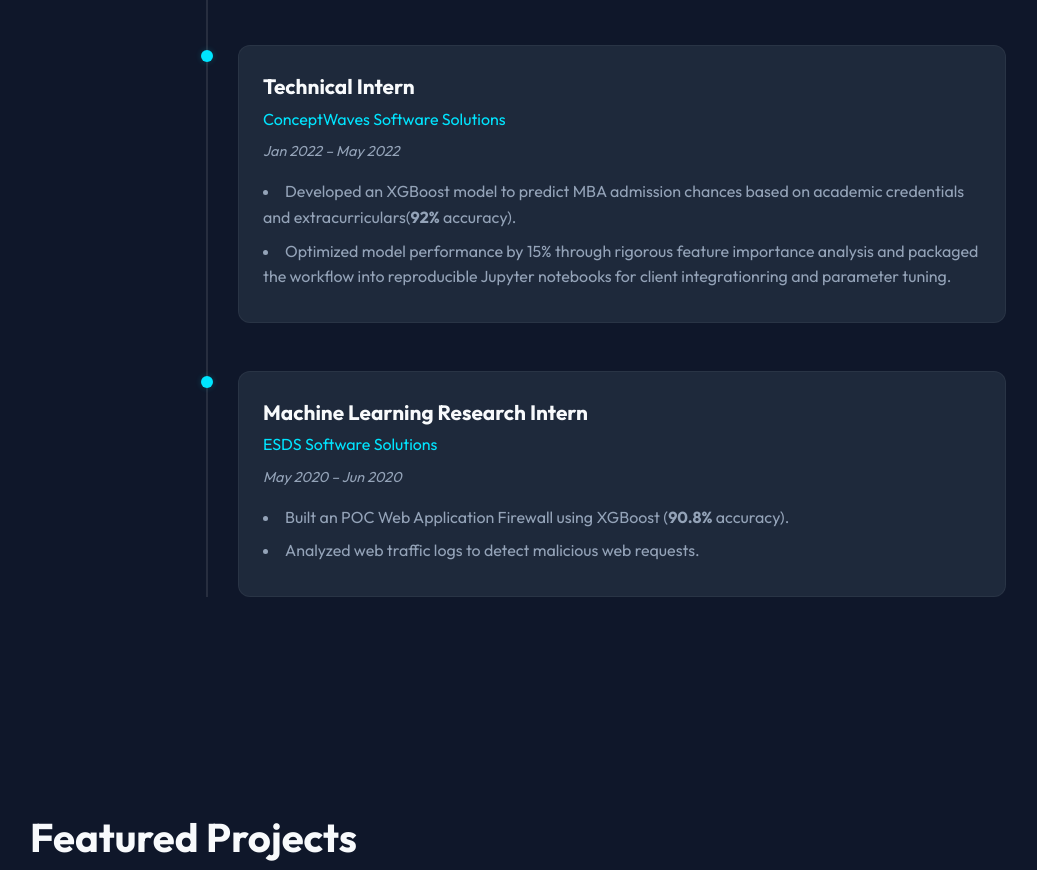
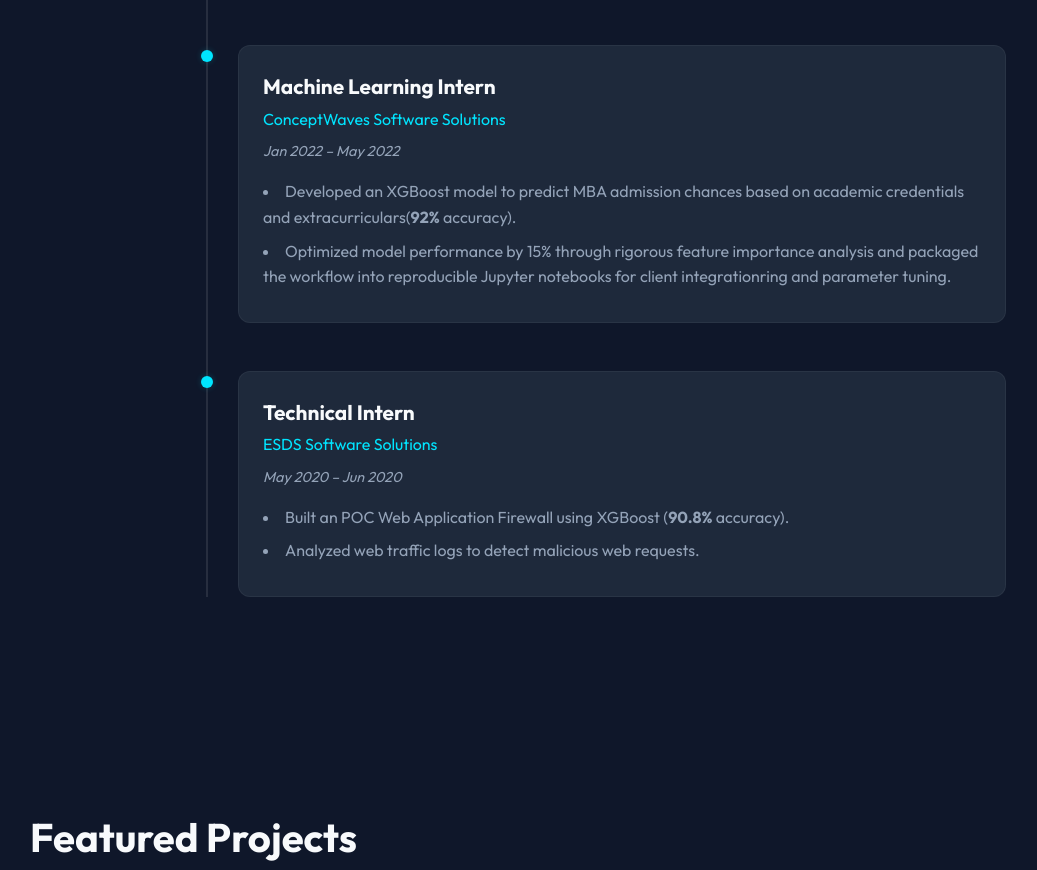
Before and after one commit to apatnaik0/apatnaik0.github.io, a plain HTML site: page index.html in a window 1280 px wide. Shown: the part 1947-2817 px from the top of the page, without its empty margins (34-1071 px from the left). Drawn offline with Linux system fonts and the light colour scheme.

Commit message:
updating role

```diff
--- a/index.html
+++ b/index.html
@@ -112,7 +112,7 @@
                 <div class="timeline-item">
                     <div class="timeline-dot"></div>
                     <div class="timeline-content">
-                        <h3>Technical Intern</h3>
+                        <h3>Machine Learning Intern</h3>
                         <h4>ConceptWaves Software Solutions</h4>
                         <p class="timeline-date">Jan 2022 – May 2022</p>
                         <ul>
@@ -129,7 +129,7 @@
                 <div class="timeline-item">
                     <div class="timeline-dot"></div>
                     <div class="timeline-content">
-                        <h3>Machine Learning Research Intern</h3>
+                        <h3>Technical Intern</h3>
                         <h4>ESDS Software Solutions</h4>
                         <p class="timeline-date">May 2020 – Jun 2020</p>
                         <ul>
```
